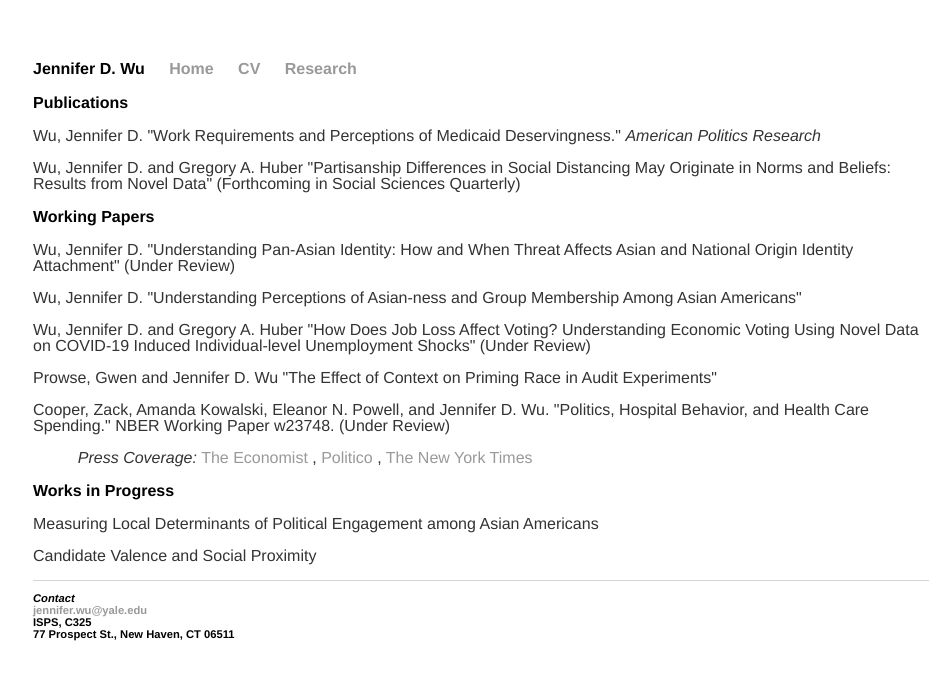
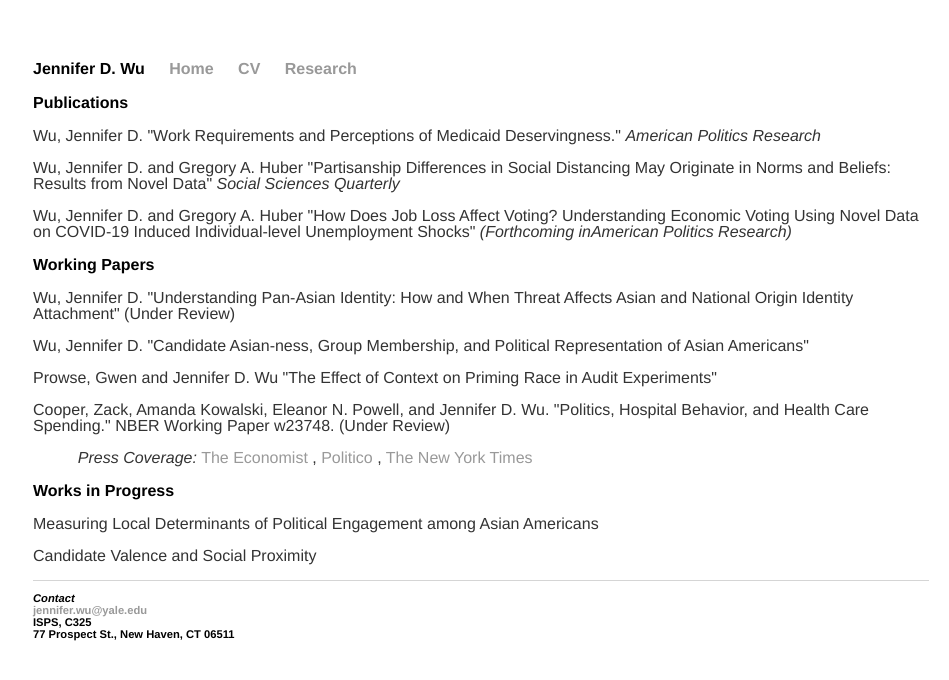
Before and after one commit to wujend/wujend.github.io, a Jekyll site: the page built from research/index.html, in a window 1280 px wide. Shown: the top 680 px of the page, without its empty margins (159-1108 px from the left). Built offline with Jekyll 4.4.1, drawn with Linux system fonts in a browser that asks for light colours; some of the changed lines change nothing that is shown.

Commit message:
Update index.html

```diff
--- a/research/index.html
+++ b/research/index.html
@@ -7,7 +7,9 @@ title: Jennifer D. Wu | Research
 
   <p>Wu, Jennifer D. "Work Requirements and Perceptions of Medicaid Deservingness." <i>American Politics Research</i></p>
 
-  <p>Wu, Jennifer D. and Gregory A. Huber "Partisanship Differences in Social Distancing May Originate in Norms and Beliefs: Results from Novel Data" (Forthcoming in Social Sciences Quarterly)</p>
+  <p>Wu, Jennifer D. and Gregory A. Huber "Partisanship Differences in Social Distancing May Originate in Norms and Beliefs: Results from Novel Data" <i>Social Sciences Quarterly </i></p>
+
+  <p>Wu, Jennifer D. and Gregory A. Huber "How Does Job Loss Affect Voting? Understanding Economic Voting Using Novel Data on COVID-19 Induced Individual-level Unemployment Shocks" <i>(Forthcoming inAmerican Politics Research)</i></p>
 
 </div>
 
@@ -16,9 +18,7 @@ title: Jennifer D. Wu | Research
 <h1>Working Papers</h1>
   <p>Wu, Jennifer D. "Understanding Pan-Asian Identity: How and When Threat Affects Asian and National Origin Identity Attachment" (Under Review)</p>
 
-  <p>Wu, Jennifer D. "Understanding Perceptions of Asian-ness and Group Membership Among Asian Americans" </p>
-
-  <p>Wu, Jennifer D. and Gregory A. Huber "How Does Job Loss Affect Voting? Understanding Economic Voting Using Novel Data on COVID-19 Induced Individual-level Unemployment Shocks" (Under Review) </p>
+  <p>Wu, Jennifer D. "Candidate Asian-ness, Group Membership, and Political Representation of Asian Americans" </p>
 
   <p>Prowse, Gwen and Jennifer D. Wu "The Effect of Context on Priming Race in Audit Experiments"</p>
 
```
